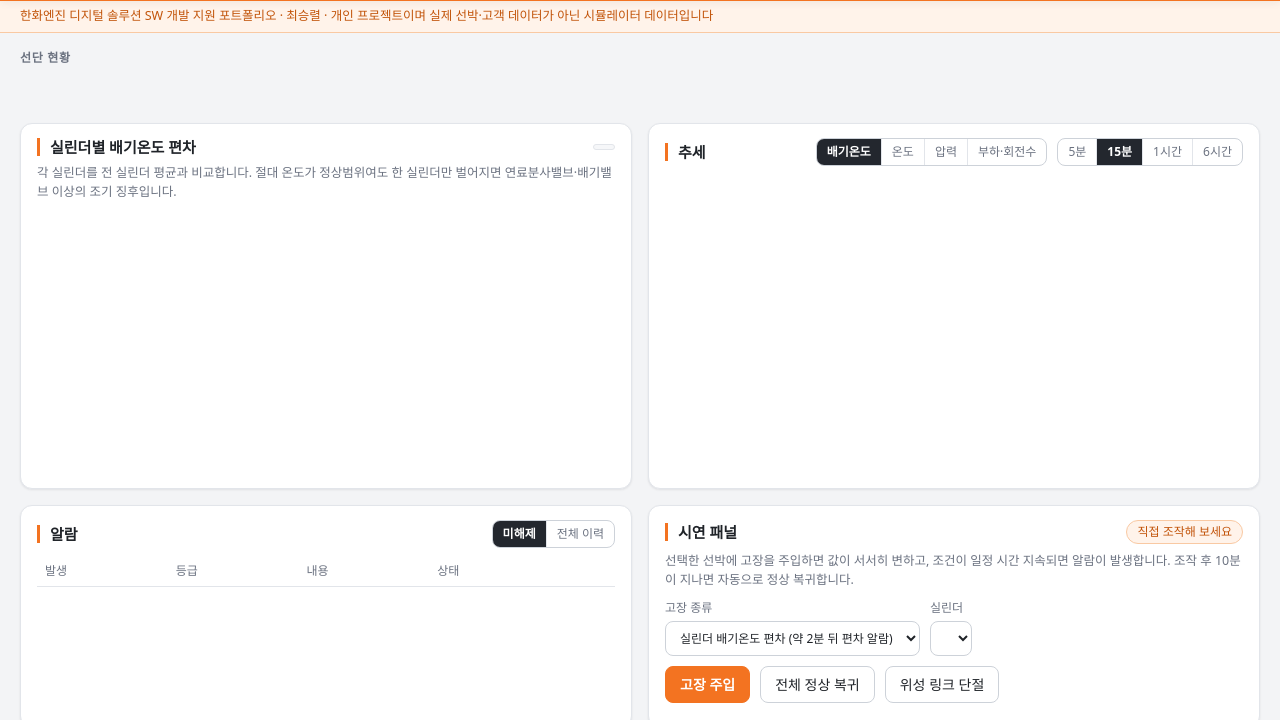
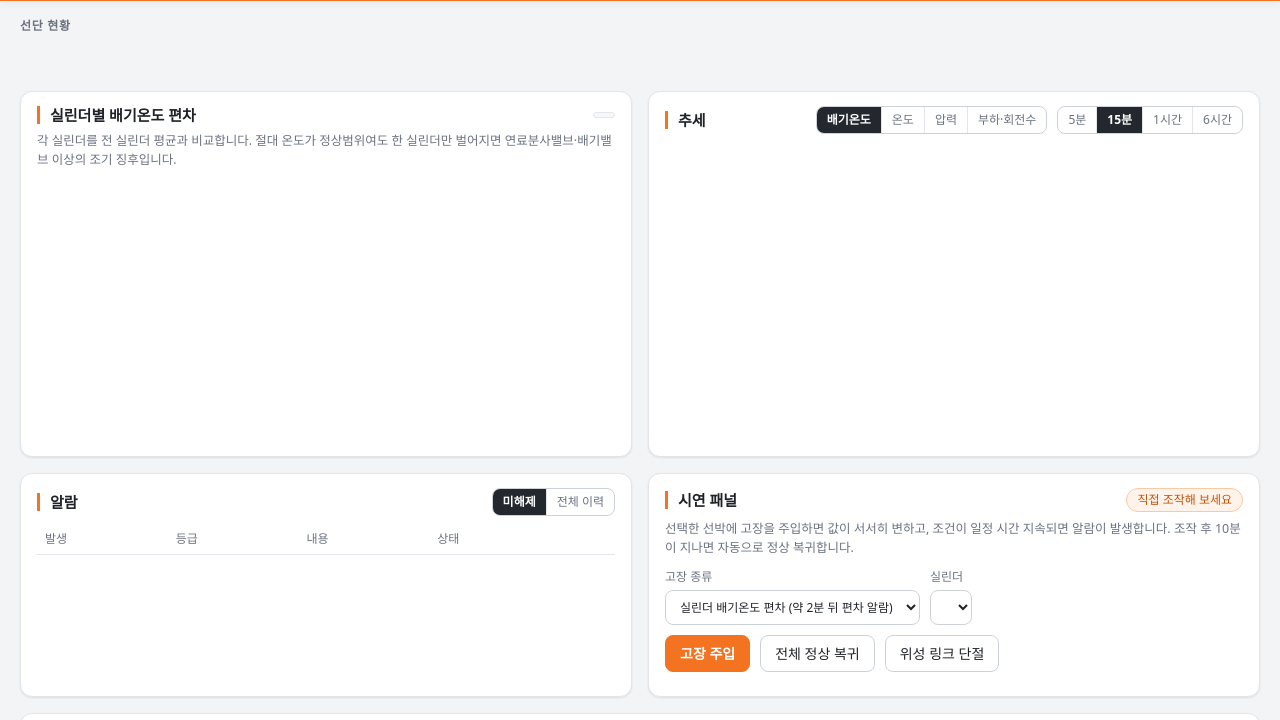
Before and after one commit to ssssrrr/vesselops, a plain HTML site: page web/public/index.html in a window 1280 px wide. Shown: the part 53-773 px from the top of the page. Drawn offline with nearby package versions, Linux system fonts and the light colour scheme; no server answers.

Commit message:
화면 상단 안내 문구 제거

```diff
--- a/web/public/index.html
+++ b/web/public/index.html
@@ -11,6 +11,8 @@
 <body>
   <header class="topbar">
     <div class="brand">
+      <!-- 로고 파일이 없으면 스스로 사라지고 글자 표시만 남는다 -->
+      <img class="brand-logo" src="brand/logo.png" alt="Hanwha Engine" onerror="this.remove()">
       <span class="brand-mark">VesselOps</span>
       <span class="brand-sub">선박 기관 원격 상태감시 · 예지보전</span>
     </div>
@@ -25,7 +27,6 @@
       </span>
     </div>
   </header>
-  <div class="portfolio-note">한화엔진 디지털 솔루션 SW 개발 지원 포트폴리오 · 최승렬 · 개인 프로젝트이며 실제 선박·고객 데이터가 아닌 시뮬레이터 데이터입니다</div>
 
   <main>
     <section aria-label="선단 현황">
--- a/web/public/style.css
+++ b/web/public/style.css
@@ -58,7 +58,6 @@ h2 { margin: 0; font-size: 15px; font-weight: 600; }
   background: var(--accent); border-radius: 2px; transform: rotate(45deg) translateY(-1px);
 }
 .brand-sub { color: var(--muted); font-size: 13px; }
-.portfolio-note { padding: 6px 20px; background: var(--accent-soft); color: var(--accent-strong); font-size: 12.5px; border-bottom: 1px solid #f9c9a3; }
 .topbar-right { display: flex; align-items: center; gap: 12px; }
 .clock { color: var(--muted); font-variant-numeric: tabular-nums; white-space: nowrap; }
 .user {
```
